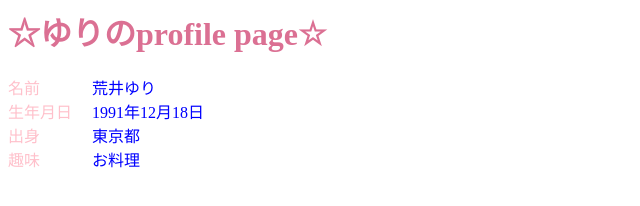
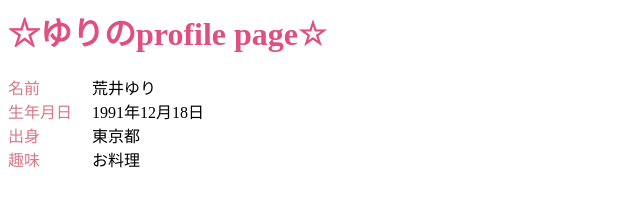
Before and after one commit to a-yuri/yuri-page, a plain HTML site: page index.html in a window 1280 px wide. Shown: the whole page, without its empty margins (0-640 px from the left). Drawn offline with Linux system fonts and the light colour scheme.

Commit message:
色の修正

```diff
--- a/style.css
+++ b/style.css
@@ -1,15 +1,15 @@
 h1 {
-  color: palevioletred;
+  color: rgb(224, 79, 127);
   text-size: 50px;
 }
 
 .title {
-  color: pink;
+  color: rgb(214, 121, 136);
   display: inline-block;
   width: 5em;
 }
 
 .content {
-  color: blue;
+  color: black;
   display: inline-block;
 }
```
